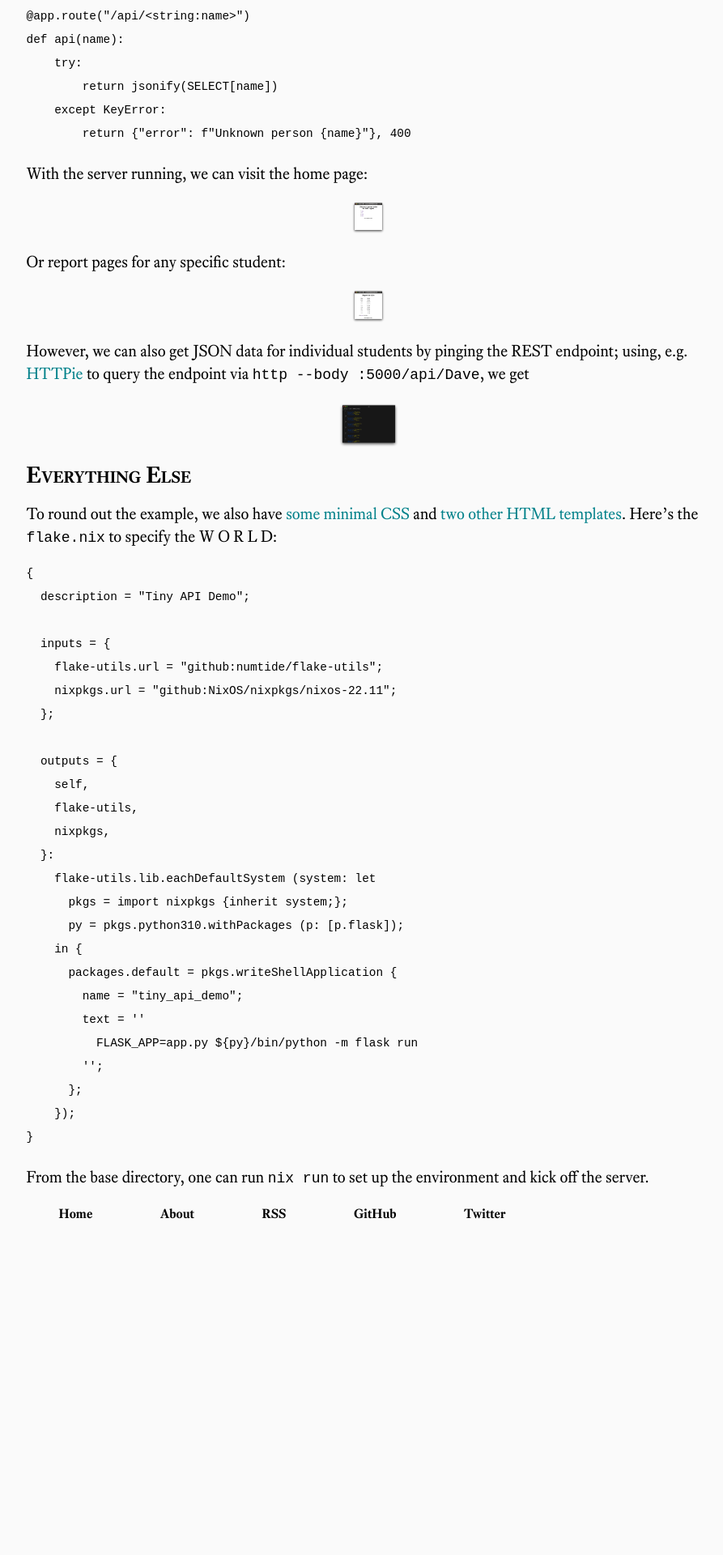
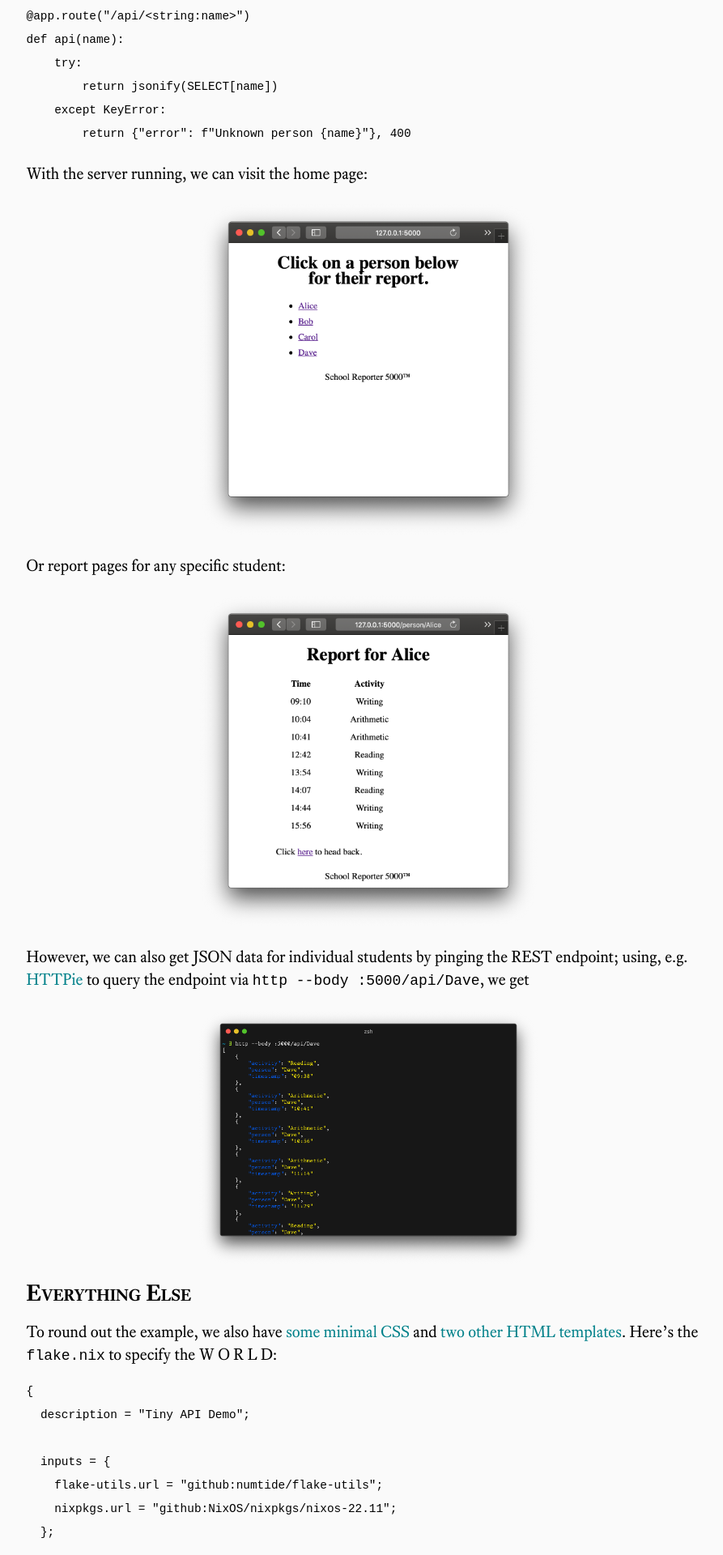
Before and after one commit to genos/genos.github.io, a Jekyll site: the page built from _posts/2020-08-17-tiny-api-demo.md, in a window 1280 px wide. Shown: the part 2451-4371 px from the top of the page at 81% size, without its empty margins (185-1078 px from the left). Built offline with Jekyll 4.4.1, drawn with Linux system fonts in a browser that asks for light colours; before the commit the page ends 4028 px from its top, so only the background shows below that.

Commit message:
image max width

```diff
--- a/_posts/2020-08-17-tiny-api-demo.md
+++ b/_posts/2020-08-17-tiny-api-demo.md
@@ -98,15 +98,15 @@ def api(name):
 
 With the server running, we can visit the home page:
 
-<img src="{{ "/public/tiny_api_demo_index.png" | absolute_url }}" width="42" alt="Homepage">
+<img src="{{ "/public/tiny_api_demo_index.png" | absolute_url }}" alt="Homepage">
 
 Or report pages for any specific student:
 
-<img src="{{ "/public/tiny_api_demo_alice.png" | absolute_url }}" width="42" alt="Alice's page">
+<img src="{{ "/public/tiny_api_demo_alice.png" | absolute_url }}" alt="Alice's page">
 
 However, we can also get JSON data for individual students by pinging the REST endpoint; using, e.g. [HTTPie](https://httpie.org) to query the endpoint via `http --body :5000/api/Dave`, we get
 
-<img src="{{ "/public/tiny_api_demo_dave.png" | absolute_url}} " width="75" alt="Dave's JSON">
+<img src="{{ "/public/tiny_api_demo_dave.png" | absolute_url}} " alt="Dave's JSON">
 
 
 # Everything Else
--- a/public/styles.css
+++ b/public/styles.css
@@ -137,6 +137,7 @@ h1, h2, h3, h4, h5, h6 {
 img {
   display: block;
   margin: 0 auto;
+  max-width: 50%;
 }
 nav {
   font-family: 'Equity B', serif;
```
